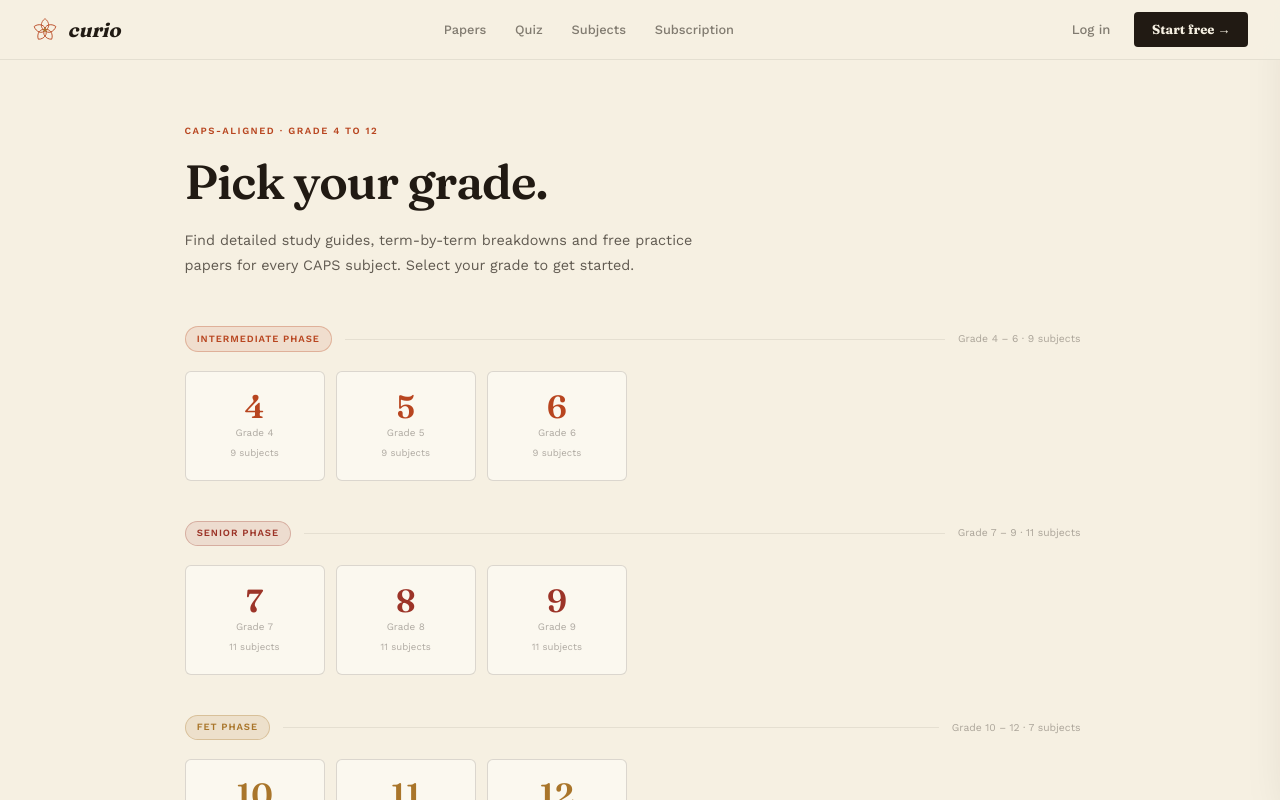
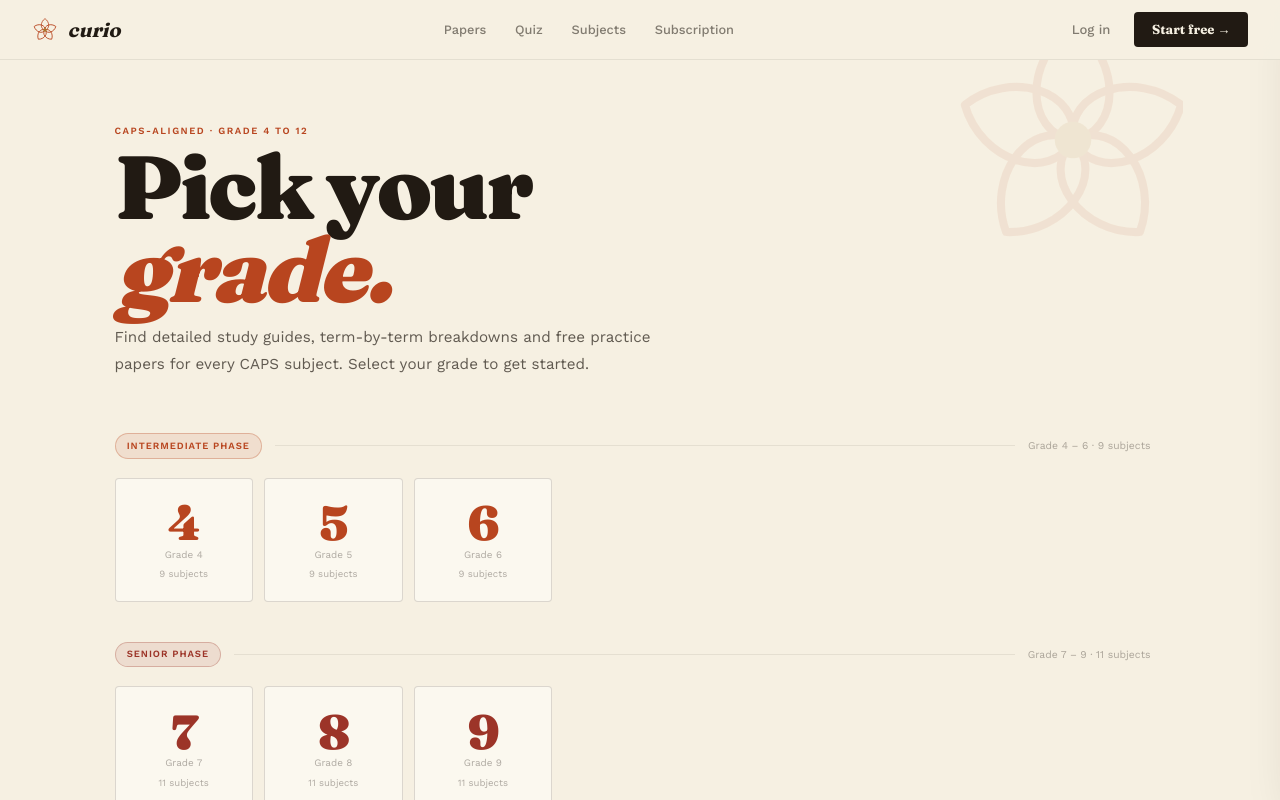
Before and after one commit to EndersWitch/curio-learning, a Next.js app: page /subjects in a window 1280 px wide. Shown: the top 800 px of the page. Built offline with nearby package versions, Linux system fonts and the light colour scheme.

Commit message:
subjects update

```diff
--- a/app/globals.css
+++ b/app/globals.css
@@ -514,7 +514,7 @@ select.field-input { cursor: pointer; }
 .page-wrap { padding-top: 60px; }
 
 /* Breadcrumb */
-.breadcrumb { display: flex; align-items: center; gap: 0.4rem; font-size: 0.7rem; color: var(--ink35); margin-bottom: 1.8rem; flex-wrap: wrap; }
+.breadcrumb { display: flex; align-items: center; gap: 0.4rem; font-size: 0.7rem; color: var(--ink35); margin-bottom: 1.8rem; flex-wrap: wrap; position: relative; z-index: 2; }
 .breadcrumb a { color: var(--ink35); transition: color .15s; }
 .breadcrumb a:hover { color: var(--rust); }
 .breadcrumb-sep { color: var(--ink15); }
@@ -528,10 +528,10 @@ select.field-input { cursor: pointer; }
 .phase-dot { width: 5px; height: 5px; border-radius: 50%; background: currentColor; }
 
 /* Subject hero */
-.subject-hero { background: var(--paper-dim); border-bottom: 1px solid var(--ink08); padding: 4rem 3rem 3.5rem; }
-.hero-inner { max-width: 1100px; margin: 0 auto; }
+.subject-hero { background: var(--paper-dim); border-bottom: 1px solid var(--ink08); padding: 4rem 3rem 3.5rem; position: relative; overflow: hidden; }
+.hero-inner { max-width: 1100px; margin: 0 auto; position: relative; z-index: 2; }
 .subject-title-row { display: flex; align-items: flex-end; justify-content: space-between; gap: 2rem; flex-wrap: wrap; }
-.subject-title { font-family: var(--h); font-size: clamp(2.6rem,5vw,4.2rem); font-weight: 600; letter-spacing: -1.5px; line-height: 0.98; color: var(--ink); }
+.subject-title { font-family: var(--h); font-size: clamp(2.8rem,6vw,5rem); font-weight: 800; letter-spacing: -0.035em; line-height: 0.92; color: var(--ink); }
 .subject-tagline { font-size: 0.68rem; font-weight: 600; font-style: italic; color: var(--rust); display: inline-block; white-space: nowrap; }
 .subject-meta { display: flex; gap: 0.5rem; flex-wrap: wrap; margin-top: 1.4rem; }
 .meta-pill { font-size: 0.68rem; font-weight: 500; padding: 0.28rem 0.7rem; border-radius: 3px; background: var(--ink08); border: 1px solid var(--ink15); color: var(--ink55); }
@@ -648,12 +648,12 @@ select.field-input { cursor: pointer; }
 .paper-badge { font-size: 0.62rem; font-weight: 600; color: var(--moss); flex-shrink: 0; }
 
 /* ── Subjects HUB (top-level grade picker) ── */
-.hub-wrap { max-width: 960px; margin: 0 auto; padding: 4rem 2rem; }
-.hub-eyebrow { font-size: 0.6rem; font-weight: 600; text-transform: uppercase; letter-spacing: 0.16em; color: var(--rust); margin-bottom: 0.5rem; }
-.hub-title { font-family: var(--h); font-size: clamp(2rem,4vw,3rem); font-weight: 600; letter-spacing: -1px; color: var(--ink); margin-bottom: 0.6rem; }
+.hub-wrap { max-width: 1100px; margin: 0 auto; padding: 4rem 2rem; position: relative; overflow: hidden; }
+.hub-eyebrow { font-size: 0.6rem; font-weight: 600; text-transform: uppercase; letter-spacing: 0.16em; color: var(--rust); margin-bottom: 0.5rem; position: relative; z-index: 2; }
+.hub-title { font-family: var(--h); font-size: clamp(3.2rem,7vw,6rem); font-weight: 800; letter-spacing: -0.035em; line-height: 0.92; color: var(--ink); margin-bottom: 0.8rem; position: relative; z-index: 2; }
 .hub-title em { font-style: italic; color: var(--rust); }
-.hub-sub { font-size: 0.9rem; color: var(--ink70); line-height: 1.75; max-width: 540px; margin-bottom: 3rem; }
-.phase-section { margin-bottom: 2.5rem; }
+.hub-sub { font-size: 0.95rem; color: var(--ink70); line-height: 1.75; max-width: 540px; margin-bottom: 3.5rem; position: relative; z-index: 2; }
+.phase-section { margin-bottom: 2.5rem; position: relative; z-index: 2; }
 .phase-heading { display: flex; align-items: center; gap: 0.8rem; margin-bottom: 1.2rem; }
 .phase-tag { font-size: 0.6rem; font-weight: 600; text-transform: uppercase; letter-spacing: 0.1em; padding: 0.28rem 0.7rem; border-radius: 100px; }
 .phase-tag.int { background: var(--rust10); color: var(--rust); border: 1px solid var(--rust30); }
@@ -661,9 +661,9 @@ select.field-input { cursor: pointer; }
 .phase-tag.fet { background: var(--ochre12); color: var(--ochre); border: 1px solid var(--ochre30); }
 .phase-rule { flex: 1; height: 1px; background: var(--ink08); }
 .grade-cards { display: grid; grid-template-columns: repeat(auto-fill,minmax(130px,1fr)); gap: 0.7rem; }
-.grade-card { background: var(--paper-raised); border: 1px solid var(--ink15); border-radius: 6px; padding: 1.2rem 1rem; text-align: center; text-decoration: none; transition: all .2s; display: block; }
-.grade-card:hover { border-color: var(--rust30); transform: translateY(-2px); }
-.grade-card-num { font-family: var(--h); font-size: 2rem; font-weight: 600; line-height: 1; color: var(--ink); }
+.grade-card { background: var(--paper-raised); border: 1.5px solid var(--ink15); border-radius: 4px; padding: 1.4rem 1rem 1.2rem; text-align: center; text-decoration: none; transition: all .2s; display: block; }
+.grade-card:hover { border-color: var(--rust30); transform: translateY(-3px); box-shadow: 0 12px 28px -10px rgba(var(--ink-rgb),0.16); }
+.grade-card-num { font-family: var(--h); font-size: 3rem; font-weight: 800; letter-spacing: -0.03em; line-height: 0.9; color: var(--ink); }
 .grade-card.int .grade-card-num { color: var(--rust); }
 .grade-card.sen .grade-card-num { color: var(--brick); }
 .grade-card.fet .grade-card-num { color: var(--ochre); }
@@ -692,11 +692,11 @@ select.field-input { cursor: pointer; }
 
 /* ── Per-grade subject list ── */
 .subj-grid { display: grid; grid-template-columns: repeat(auto-fill,minmax(200px,1fr)); gap: 0.8rem; }
-.subj-card { background: var(--paper-raised); border: 1px solid var(--ink15); border-radius: 6px; padding: 1.3rem 1.2rem; text-decoration: none; display: block; transition: all .2s; }
-.subj-card:hover { border-color: var(--rust30); transform: translateY(-2px); }
-.subj-card-name { font-family: var(--h); font-size: 0.9rem; font-weight: 600; color: var(--ink); margin-bottom: 0.25rem; line-height: 1.25; }
-.subj-card-desc { font-size: 0.68rem; color: var(--ink35); line-height: 1.5; }
-.subj-card-arrow { font-size: 0.72rem; font-weight: 600; color: var(--rust); margin-top: 0.6rem; display: block; }
+.subj-card { background: var(--paper-raised); border: 1.5px solid var(--ink15); border-radius: 4px; padding: 1.5rem 1.3rem; text-decoration: none; display: block; transition: all .2s; }
+.subj-card:hover { border-color: var(--rust30); transform: translateY(-3px); box-shadow: 0 12px 28px -10px rgba(var(--ink-rgb),0.16); }
+.subj-card-name { font-family: var(--h); font-size: 1.05rem; font-weight: 700; letter-spacing: -0.01em; color: var(--ink); margin-bottom: 0.3rem; line-height: 1.2; }
+.subj-card-desc { font-size: 0.7rem; color: var(--ink35); line-height: 1.55; }
+.subj-card-arrow { font-size: 0.72rem; font-weight: 700; font-family: var(--h); color: var(--rust); margin-top: 0.8rem; display: block; }
 .subj-card.has-papers { border-color: var(--rust18); }
 .subj-card.has-papers .subj-card-name { color: var(--rust); }
 
--- a/app/subjects/[grade]/[subject]/page.tsx
+++ b/app/subjects/[grade]/[subject]/page.tsx
@@ -3,6 +3,7 @@ import { notFound } from 'next/navigation'
 import QuizNav from '@/components/quiz/QuizNav'
 import Footer from '@/components/Footer'
 import RevealObserver from '@/components/RevealObserver'
+import Bloom from '@/components/Bloom'
 import { SubjectPapersGrid, SubjectPapersSidebar } from '@/components/subjects/SubjectPapers'
 import { ALL_SUBJECTS, getSubjectPage } from '@/lib/subjectsData'
 
@@ -40,6 +41,9 @@ export default function SubjectGuidePage({ params }: Props) {
       <RevealObserver />
       <div className="page-wrap">
         <div className="subject-hero">
+          <div className="spread-deco o1" style={{ top: '-30px', right: '3%' }}>
+            <Bloom size={170} />
+          </div>
           <div className="hero-inner">
             <div className="breadcrumb">
               <a href="/">Home</a>
--- a/app/subjects/[grade]/page.tsx
+++ b/app/subjects/[grade]/page.tsx
@@ -3,6 +3,7 @@ import { notFound } from 'next/navigation'
 import QuizNav from '@/components/quiz/QuizNav'
 import Footer from '@/components/Footer'
 import RevealObserver from '@/components/RevealObserver'
+import Bloom from '@/components/Bloom'
 import { ALL_GRADES, getGradeIndex } from '@/lib/subjectsData'
 
 interface Props {
@@ -38,6 +39,9 @@ export default function GradeSubjectsPage({ params }: Props) {
       <RevealObserver />
       <div className="page-wrap">
         <div className="hub-wrap">
+          <div className="spread-deco o1" style={{ top: '-40px', right: '-10px' }}>
+            <Bloom size={220} />
+          </div>
           <div className="breadcrumb" style={{ marginBottom: '1.5rem' }}>
             <a href="/">Home</a>
             <span className="breadcrumb-sep">›</span>
--- a/app/subjects/page.tsx
+++ b/app/subjects/page.tsx
@@ -2,6 +2,7 @@ import type { Metadata } from 'next'
 import QuizNav from '@/components/quiz/QuizNav'
 import Footer from '@/components/Footer'
 import RevealObserver from '@/components/RevealObserver'
+import Bloom from '@/components/Bloom'
 import { getGradeIndex } from '@/lib/subjectsData'
 
 export const metadata: Metadata = {
@@ -22,8 +23,14 @@ export default function SubjectsHubPage() {
       <RevealObserver />
       <div className="page-wrap">
         <div className="hub-wrap">
+          <div className="spread-deco o1" style={{ top: '-50px', right: '-20px' }}>
+            <Bloom size={260} />
+          </div>
+          <div className="spread-deco o1" style={{ bottom: '10%', left: '-40px' }}>
+            <Bloom size={160} />
+          </div>
           <div className="hub-eyebrow">CAPS-aligned · Grade 4 to 12</div>
-          <h1 className="hub-title">Pick your grade.</h1>
+          <h1 className="hub-title">Pick your<br /><em>grade.</em></h1>
           <p className="hub-sub">
             Find detailed study guides, term-by-term breakdowns and free practice papers for every CAPS subject. Select your grade to get started.
           </p>
```
